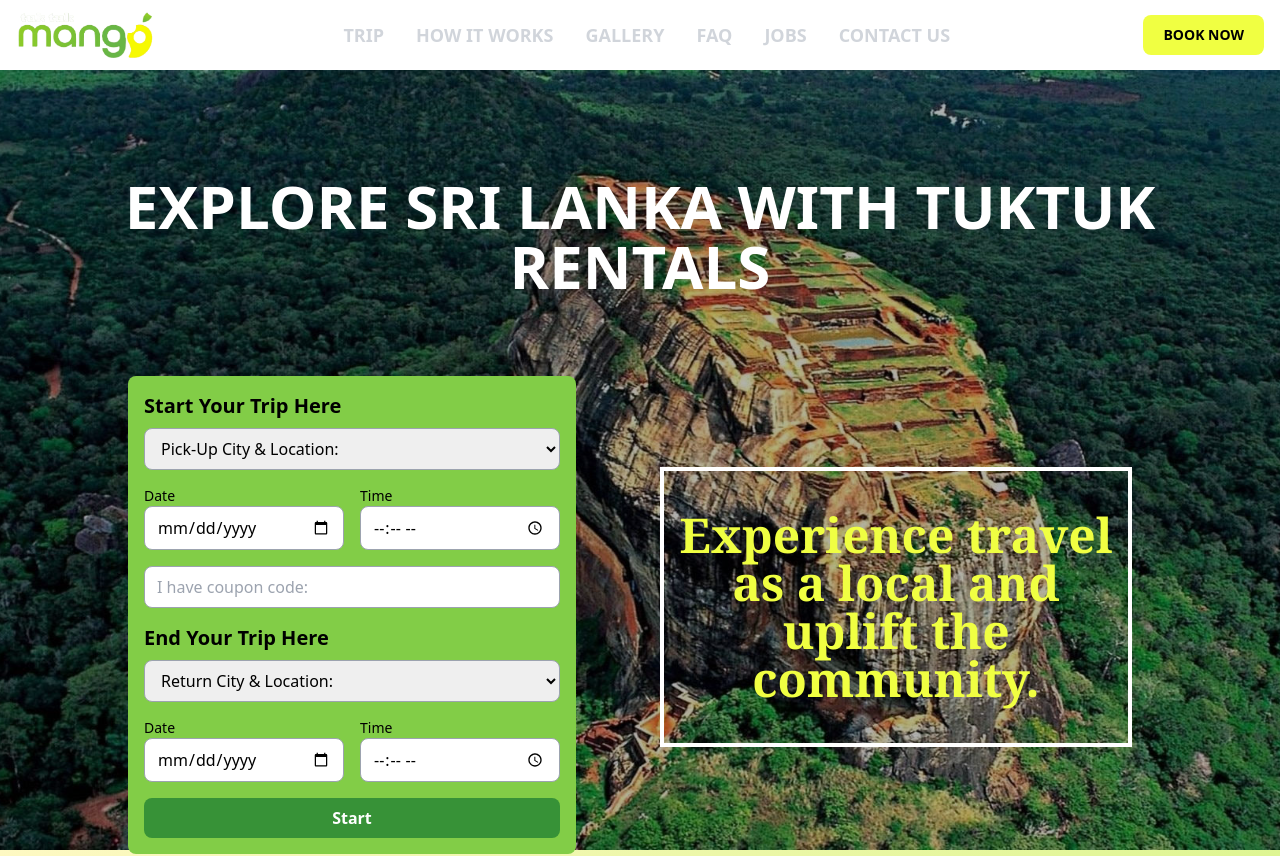
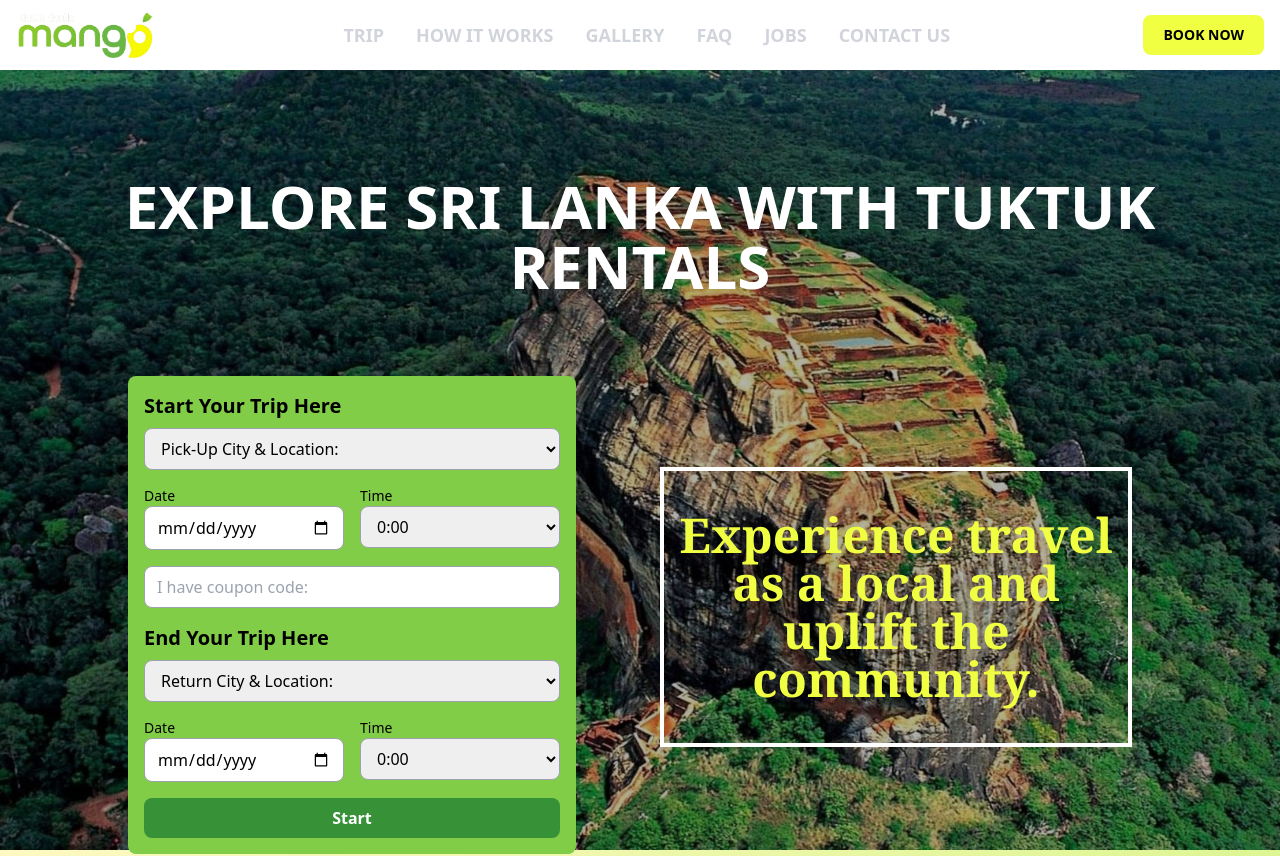
Before and after one commit to Pubudu-995C/Online-Three-Wheel-Booking-Web-Application, a React (Create React App) app: page / in a window 1280 px wide. Shown: the top 856 px of the page. Built offline with nearby package versions, Linux system fonts and the light colour scheme.

Commit message:
time change

```diff
--- a/src/pages/home.jsx
+++ b/src/pages/home.jsx
@@ -30,6 +30,19 @@ export default function Home() {
     returnDate: "",
     returnTime: "",
   });
+
+  const generateTimeOptions = () => {
+    const options = [];
+    for (let hour = 0; hour < 24; hour++) {
+      options.push(
+        <option key={hour} value={`${hour}:00`}>{`${hour}:00`}</option>,
+      );
+      options.push(
+        <option key={`${hour}-30`} value={`${hour}:30`}>{`${hour}:30`}</option>,
+      );
+    }
+    return options;
+  };
 
   // Get current date in YYYY-MM-DD format
   const currentDate = new Date().toISOString().split("T")[0];
@@ -344,14 +357,15 @@ export default function Home() {
                       <label for="time" class="text-sm font-medium">
                         Time
                       </label>
-                      <input
-                        type="time"
+                      <select
                         name="startTime"
                         id="pickupTime"
                         value={formData.pickupTime}
                         onChange={handleInputChange}
-                        class="border border-gray-400 rounded-lg px-3 py-2 w-full"
-                      />
+                        className="border border-gray-400 rounded-lg px-3 py-2 w-full"
+                      >
+                        {generateTimeOptions()}
+                      </select>
                     </div>
                   </div>
 
@@ -415,14 +429,15 @@ export default function Home() {
                       <label for="endTime" class="text-sm font-medium">
                         Time
                       </label>
-                      <input
-                        type="time"
+                      <select
                         name="endTime"
                         id="returnTime"
                         value={formData.returnTime}
                         onChange={handleInputChange}
                         class="border border-gray-400 rounded-lg px-3 py-2 w-full"
-                      />
+                      >
+                        {generateTimeOptions()}
+                      </select>
                     </div>
                   </div>
 
```
